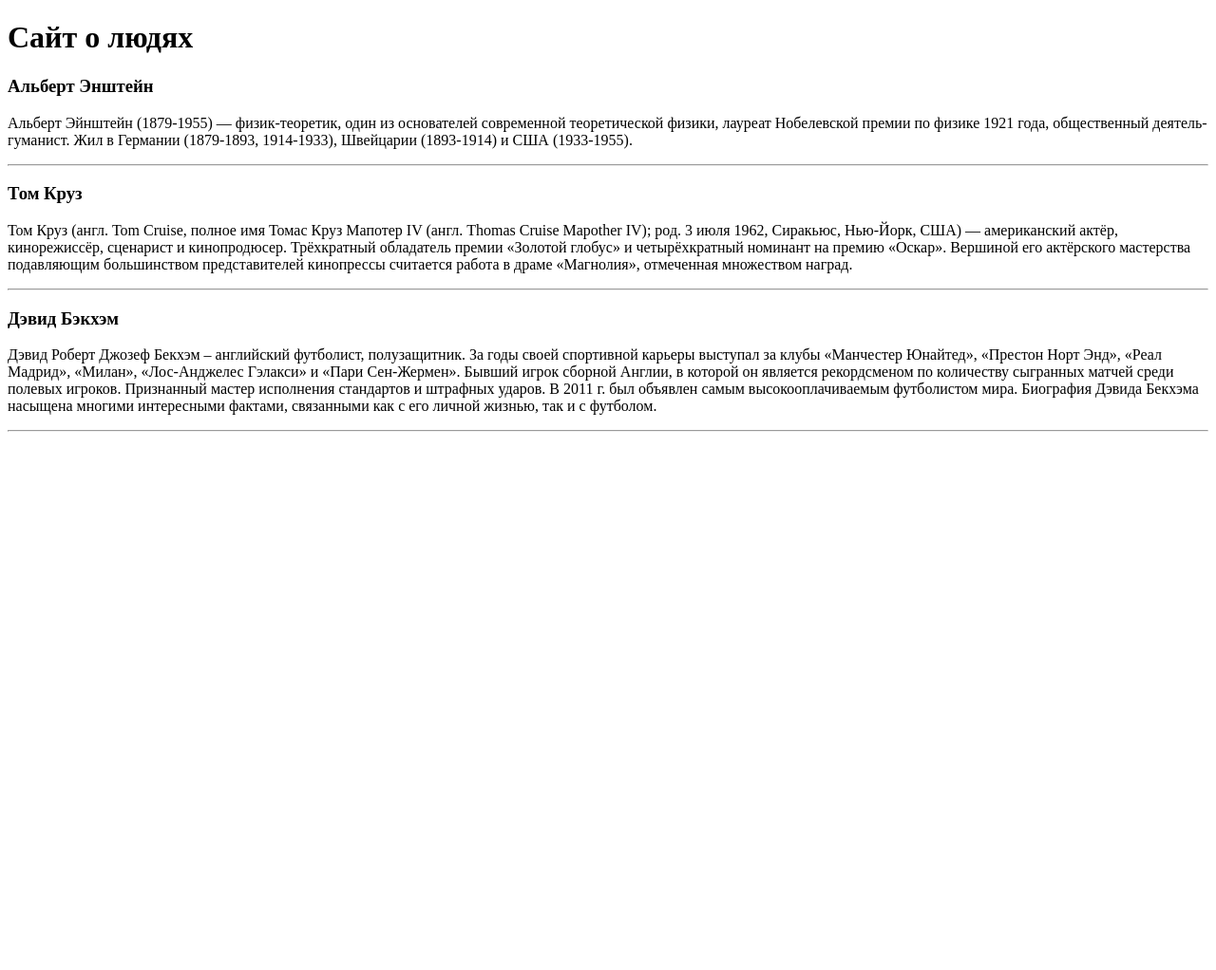
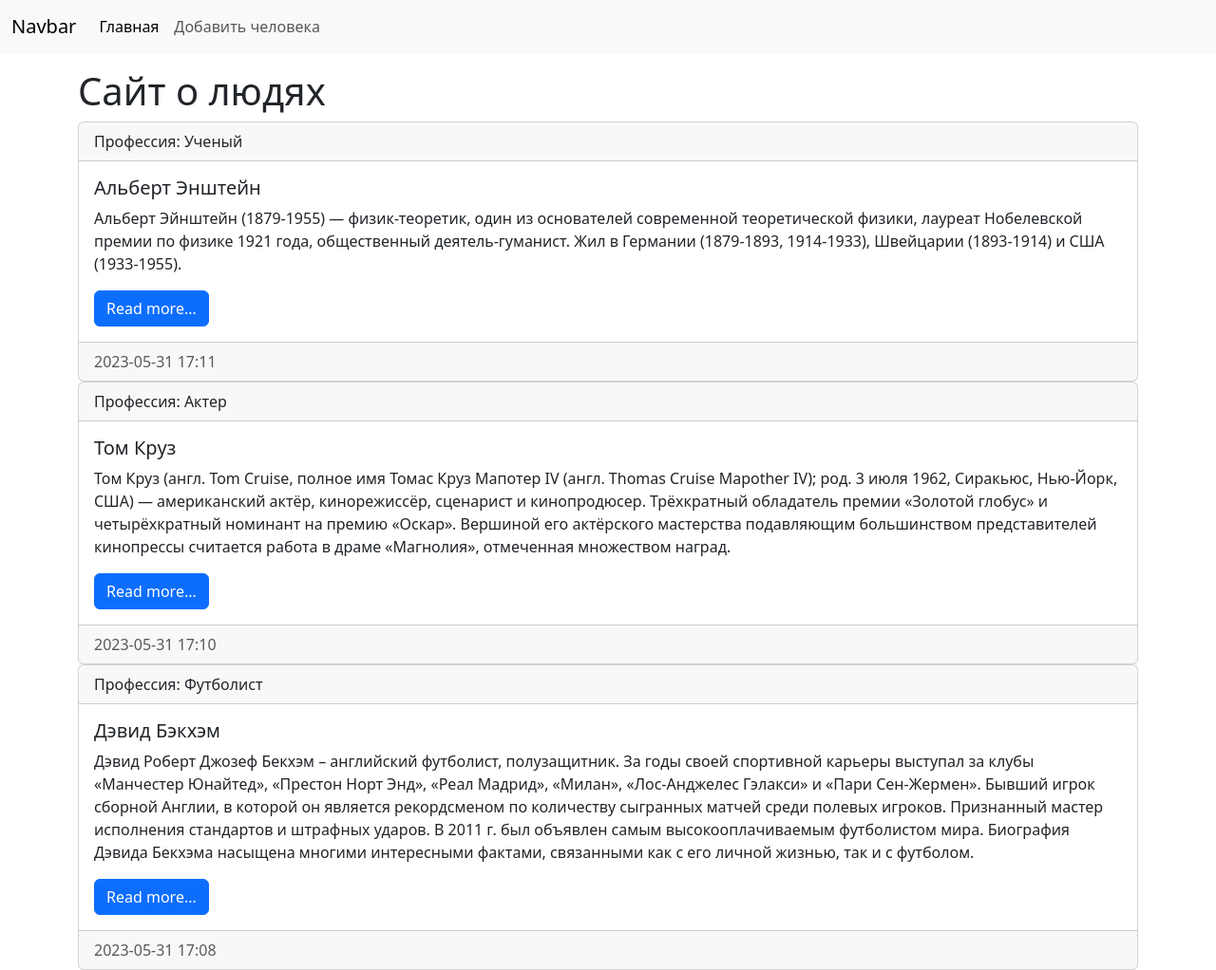
Before and after one commit to Pahanuchek/DjangoProjects, a Django app: page /humans/ in a window 1280 px wide. Shown: the whole page at 95% size. Before the commit the page ends 455 px from the top, so only its background shows below. Run offline with Django 3.2, Linux system fonts and the light colour scheme; data comes from the database, SQL or seed files in the repository; both versions use the stored data as it was after the commit.

Commit message:
create model profession

```diff
--- a/People/Humans/Templates/Humans/humans.html
+++ b/People/Humans/Templates/Humans/humans.html
@@ -1,18 +1,59 @@
-<!DOCTYPE html>
+<!doctype html>
 <html lang="en">
   <head>
-    <meta charset="UTF-8">
+    <meta charset="utf-8">
+    <meta name="viewport" content="width=device-width, initial-scale=1">
     <title>{{ title }}</title>
+    <link href="https://cdn.jsdelivr.net/npm/bootstrap@5.3.0/dist/css/bootstrap.min.css" rel="stylesheet" integrity="sha384-9ndCyUaIbzAi2FUVXJi0CjmCapSmO7SnpJef0486qhLnuZ2cdeRhO02iuK6FUUVM" crossorigin="anonymous">
   </head>
   <body>
-<div>
+
+      <nav class="navbar navbar-expand-lg bg-body-tertiary">
+      <div class="container-fluid">
+        <a class="navbar-brand" href="#">Navbar</a>
+        <button class="navbar-toggler" type="button" data-bs-toggle="collapse" data-bs-target="#navbarNav" aria-controls="navbarNav" aria-expanded="false" aria-label="Toggle navigation">
+          <span class="navbar-toggler-icon"></span>
+        </button>
+        <div class="collapse navbar-collapse" id="navbarNav">
+          <ul class="navbar-nav">
+            <li class="nav-item">
+              <a class="nav-link active" aria-current="page" href="#">Главная</a>
+            </li>
+            <li class="nav-item">
+              <a class="nav-link" href="#">Добавить человека</a>
+            </li>
+          </ul>
+        </div>
+      </div>
+    </nav>
+
+
+    <div class="container mt-3">
       <h1>{{ title }}</h1>
+      <div class="row">
+        <div class="col-md-12">
+
             {% for item in humans %}
-        <h3>{{ item.name }}</h3>
-    <p>{{ item.biography }}</p>
-        <hr>
+          <div class="card text-left">
+      <div class="card-header">
+        Профессия: {{ item.profession.title }}
+      </div>
+      <div class="card-body">
+        <h5 class="card-title">{{ item.name }}</h5>
+        <p class="card-text">{{ item.biography }}</p>
+        <a href="#" class="btn btn-primary">Read more...</a>
+      </div>
+      <div class="card-footer text-body-secondary">
+          {{ item.create_at|date:'Y-m-d H:i' }}
+      </div>
+      </div>
       {% endfor %}
 
         </div>
+      </div>
+    </div>
+
+
+    <script src="https://cdn.jsdelivr.net/npm/bootstrap@5.3.0/dist/js/bootstrap.bundle.min.js" integrity="sha384-geWF76RCwLtnZ8qwWowPQNguL3RmwHVBC9FhGdlKrxdiJJigb/j/68SIy3Te4Bkz" crossorigin="anonymous"></script>
   </body>
 </html>
--- a/People/Humans/models.py
+++ b/People/Humans/models.py
@@ -6,8 +6,17 @@ class Humans(models.Model):
     create_at = models.DateTimeField(auto_now_add=True, verbose_name='Время создания записи')
     update_at = models.DateTimeField(auto_now=True, verbose_name='Время изменения записи')
     is_published = models.BooleanField(default=False, verbose_name='Публикация')
+    profession = models.ForeignKey('Profession', on_delete=models.PROTECT, null=True, verbose_name='Профессия')
 
     class Meta:
         verbose_name = 'Человек'
         verbose_name_plural = 'Люди'
         ordering = ['-create_at']
+
+class Profession(models.Model):
+    title = models.CharField(max_length=100, db_index=True, verbose_name='Профессия')
+
+    class Meta:
+        verbose_name = 'Профессия'
+        verbose_name_plural = 'Професии'
+        ordering = ['title']
```
Also changed, not shown: People/Humans/admin.py (+12 -2 lines), People/db.sqlite3. Lines whose indentation alone changed are shown as unchanged.
